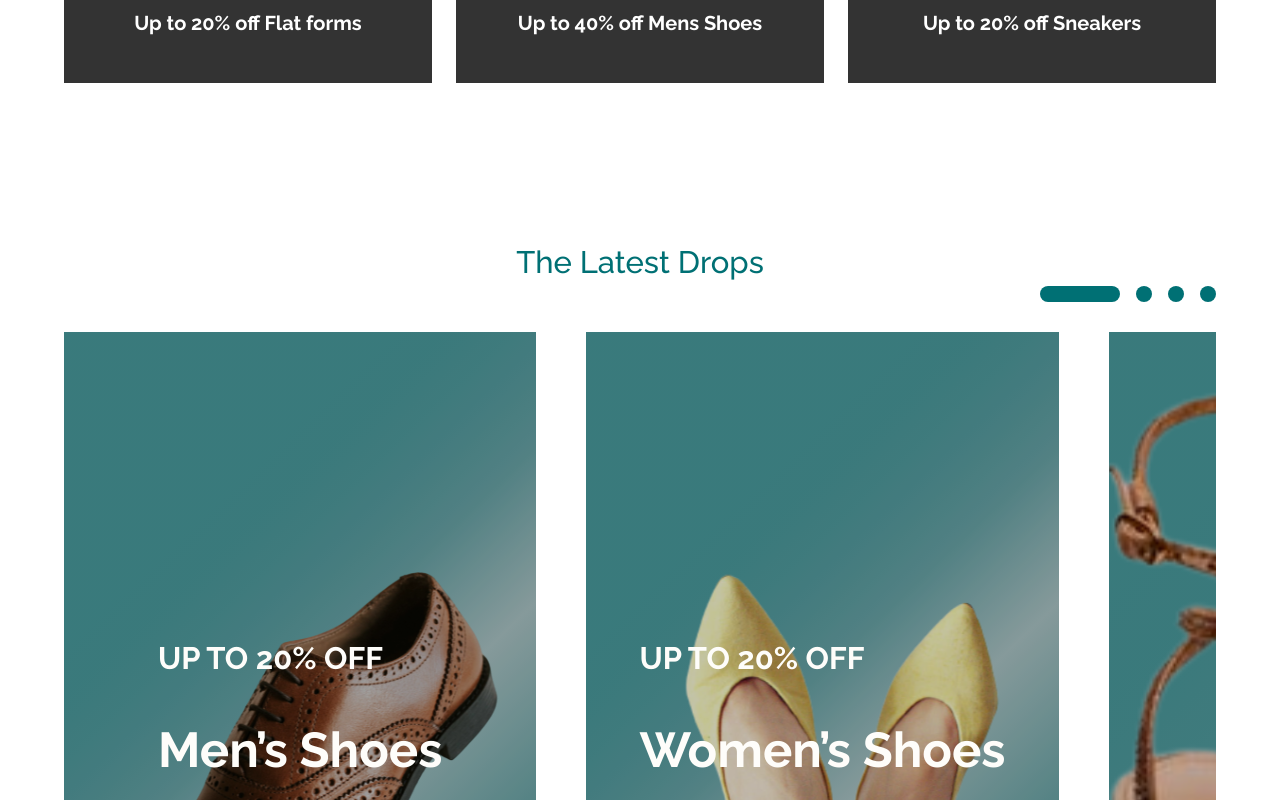
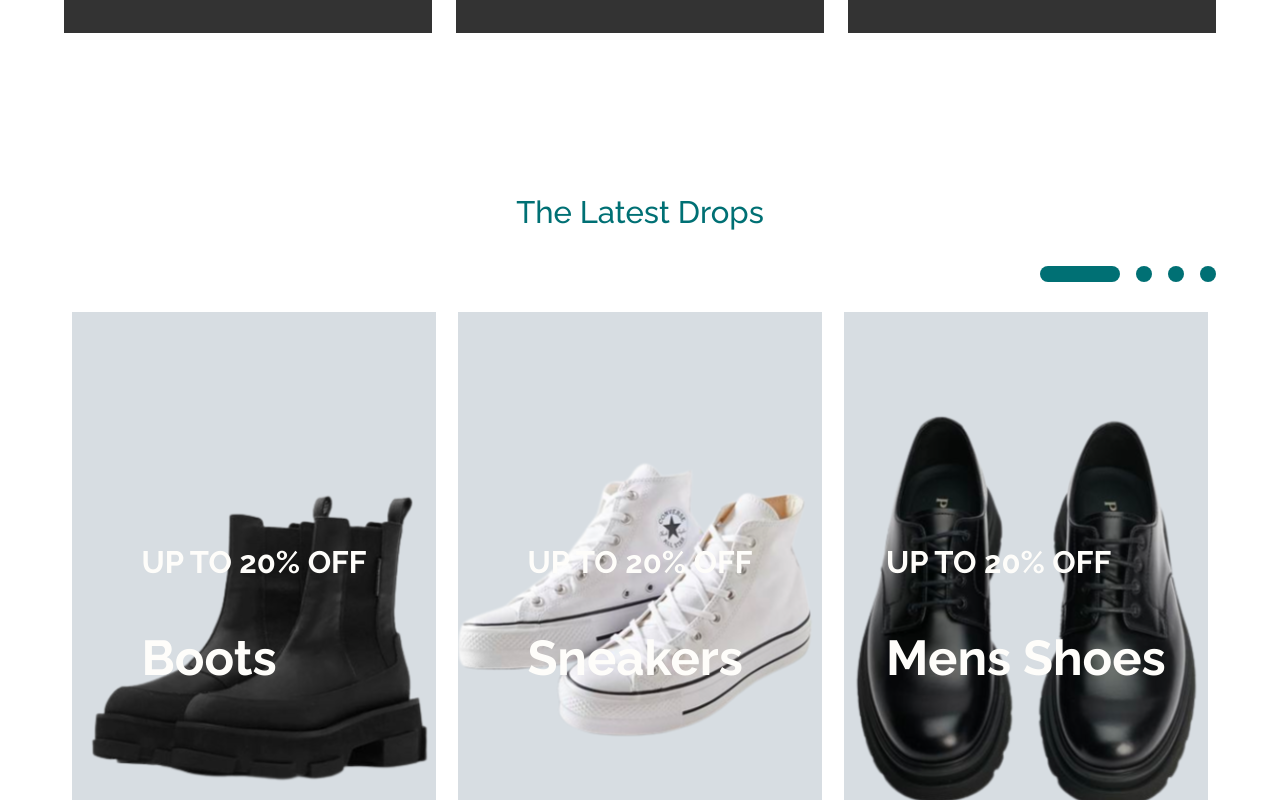
Before and after one commit to KBandipo/Alstride-E-commerce-Website, a React (Vite) app: page /account-home in a window 1280 px wide. Shown: the part 2000-2800 px from the top of the page. Built offline with nearby package versions, Linux system fonts and the light colour scheme.

Commit message:
Update Accountheader file

```diff
--- a/src/Pages/AccountPagedetails/FreeShippingAccount.jsx
+++ b/src/Pages/AccountPagedetails/FreeShippingAccount.jsx
@@ -32,10 +32,10 @@ function FreeShippingAccount() {
       <div className="flex justify-center bg-[#F7E7CE]">
         <div className=" grid w-[95%] sm:grid-cols-[1fr_1fr] ">
           <div className="self-center ">
-            <h4 className="text-[31px] font-medium leading-[40px] text-[#444] ">
+            <h4 className="text-base font-medium text-[#444] sm:text-lg lg:text-[31px] lg:leading-[40px] ">
               Christmas and New Year Sales!
             </h4>
-            <h6 className="mt-[16px] text-[20px] font-normal leading-[24px] text-black ">
+            <h6 className="mt-[16px] text-sm font-normal text-black sm:text-base lg:text-[20px] lg:leading-[24px] ">
               A whopping 40% off on some of our selected shoes! Offer ends in 48
               hours
             </h6>
@@ -43,7 +43,7 @@ function FreeShippingAccount() {
           <div className="flex h-full  justify-between">
             <div className="self-center ">
               <Link to="/sign-in">
-                <button className="cursor-pointer rounded-[4px] bg-[#00666A] bg-[18px] px-[40px] py-[16px] font-medium leading-[24px] text-white">
+                <button className="cursor-pointer rounded-[4px] bg-[#00666A]  px-[20px] py-[10px] text-sm font-medium text-white sm:px-[40px] sm:py-[16px] sm:text-base lg:text-[18px] lg:leading-[24px]">
                   Shop Now
                 </button>
               </Link>
@@ -59,7 +59,7 @@ function FreeShippingAccount() {
         </div>
       </div>
     </>
-  )
+  );
 }
 
 export default FreeShippingAccount
--- a/src/Pages/AccountPagedetails/LastestDropAccount.jsx
+++ b/src/Pages/AccountPagedetails/LastestDropAccount.jsx
@@ -1,4 +1,4 @@
-import React from "react";
+import React, { useState, useEffect } from "react";
 import { Link } from "react-router-dom";
 
 
@@ -9,7 +9,7 @@ function LatestDropAccount() {
       name: "Men’s Shoes",
       image: "/homePageImages/latest-drop-1.svg",
       discount: "UP TO 20% OFF",
-      description: "Shoes for every occasion",
+      description: "For every occasion",
     },
     {
       id: 2,
@@ -27,51 +27,104 @@ function LatestDropAccount() {
     },
     {
       id: 4,
-      name: "Running Shoes",
-      image: "/image/passwordRecoveryImage.svg",
+      name: "Boots",
+      image: "/homePageImages/latest-drop-boots.svg",
       discount: "UP TO 20% OFF",
-      description: "Nice shoe",
+      description: "Built for durability",
     },
+
+    {
+      id: 5,
+      name: "Sneakers",
+      image: "/homePageImages/discount-image-3.svg",
+      discount: "UP TO 20% OFF",
+      description: "Elegance Trek",
+    },
+
+    {
+      id: 6,
+      name: "Mens Shoes",
+      image: "/homePageImages/discount-image-2.svg",
+      discount: "UP TO 20% OFF",
+      description: "Elegance Trek",
+    },
+
+    // {
+    //   id: 7,
+    //   name: "Flat forms",
+    //   image: "/homePageImages/discount-image-1.svg",
+    //   discount: "UP TO 20% OFF",
+    //   description: "Elegance Trek",
+    // },
+
+    // {
+    //   id: 8,
+    //   name: "Sandals",
+    //   image: "/homePageImages/latest-drop-sandals.svg",
+    //   discount: "UP TO 20% OFF",
+    //   description: "Elegance Trek",
+    // },
   ];
+
+  const itemsPerPage = 3;
+  const [currentPage, setCurrentPage] = useState(0);
+
+  const totalPages = Math.ceil(latestShoes.length / itemsPerPage);
+
+  useEffect(() => {
+    // carousel every 4000 milliseconds (4 seconds)
+    const intervalId = setInterval(() => {
+      setCurrentPage((prevPage) => (prevPage + 1) % totalPages);
+    }, 4000);
+
+    // Clear the interval when the component unmounts
+    return () => clearInterval(intervalId);
+  }, [currentPage, totalPages]);
 
   return (
     <>
       <div className="">
-        <h3 className="text-center text-[31px] font-medium leading-[48px] text-[#007074] ">
+        <h3 className="mb-[30px] text-center  text-xl font-medium text-[#007074] sm:text-2xl lg:text-[31px] lg:leading-[48px]">
           The Latest Drops
         </h3>
 
         <div className="flex justify-end">
           <img
             src="/homePageImages/slode-indicator.svg"
-            alt="slode-indicator"
+            alt="slide-indicator"
           />
         </div>
       </div>
-      <div className="mb-[155px] mt-[30px] flex h-[1000px] flex-nowrap space-x-[50px] overflow-hidden">
-        {latestShoes.map((shoe) => (
-          <div key={shoe.id} className="h-[90%] w-[41%] shrink-0">
+      {/* xxxxxxxxxxxxxxxxxxxxxxxxxxxxxxxxxxxxxxxxxxxxxxxxxxxxxxxxxxxxxxxxxxxxxxxxxxxxxx */}
+      {/* Slides */}
+      <div className="relative  mt-[30px] flex flex-col-reverse justify-between sm:flex-row  sm:flex-wrap ">
+        {latestShoes
+          .slice(currentPage * itemsPerPage, (currentPage + 1) * itemsPerPage)
+          .map((shoe) => (
+            <div
+              key={shoe.id}
+              className="mb-[150px] h-[90vh] w-full px-2 sm:mt-0 sm:w-[50%] lg:w-[33%]"
+            >
               {/* Product Image */}
-
               <div
-              className="flex h-[84%] w-auto items-center justify-center bg-cover bg-center bg-no-repeat "
+                className="flex h-[84%] w-auto items-center justify-center bg-cover bg-center bg-no-repeat"
                 style={{ backgroundImage: `url(${shoe.image})` }}
               >
-              <div className="text-[#FEFDFA]  ">
-                <h4 className="mb-[40px] text-[31px] font-bold leading-[40px] ">
+                <div className="text-[#FEFDFA]">
+                  <h4 className="mb-[40px]  text-xl font-bold sm:text-2xl lg:text-[31px] lg:leading-[48px] ">
                     {shoe.discount}
                   </h4>
-                <h2 className="text-[49px] font-bold leading-[64px] ">
+                  <h2 className="text-xl font-bold sm:text-2xl md:text-3xl lg:text-4xl  xl:text-[49px] xl:leading-[64px] ">
                     {shoe.name}
                   </h2>
                 </div>
               </div>
 
-            <div className="mt-[32px] pb-[155px] text-center">
-              <h4 className="mb-[52px] text-[31px] font-bold leading-[40px] text-[#474C50] ">
+              <div className="mb-[155px] mt-[32px] text-center">
+                <h4 className="mb-[52px] text-lg font-bold leading-[40px] text-[#474C50] sm:text-xl md:text-2xl lg:text-3xl xl:text-[31px]">
                   {shoe.description}
                 </h4>
-              <button className="rounded-[5px] border-[1px] border-solid border-black bg-white px-[80px] py-[25px] text-[31px] font-medium leading-[40px] text-[#474C50]">
+                <button className="rounded-[5px] border-[1px] border-solid border-black bg-white px-[30px] py-[15px] text-lg font-medium text-[#474C50] sm:text-xl md:text-2xl lg:px-[80px]  lg:py-[25px] lg:text-3xl xl:text-[31px] xl:leading-[40px]">
                   <Link to="/sign-in">Shop Now</Link>
                 </button>
               </div>
--- a/src/Pages/AccountPagedetails/ShopCollectionAccount.jsx
+++ b/src/Pages/AccountPagedetails/ShopCollectionAccount.jsx
@@ -1,100 +1,92 @@
 import React, { useState } from "react";
-import ProductCard from "../ProductDetailsPage/ProductCard";
+import ProductCardComp from "../../Page/homePageFolder/HomeComponents/ProductCardComp";
 
 function ShopCollectionAccount() {
- //List of products
- const products = [
+  const products = [
     {
       id: 1,
       name: "Next Gen Heel",
       image:
-        "public/homePageImages/women-s-red-high-heel-shoes-formal-fashion (1) 2.svg",
+        "/homePageImages/women-s-red-high-heel-shoes-formal-fashion (1) 2.svg",
       price: 130.0,
       discountPrice: 104.0,
     },
     {
       id: 2,
       name: "Shoebaru Max",
-      image:
-        "public/homePageImages/one-black-sneaker-shoe-isolated-white 2.svg",
+      image: "/homePageImages/one-black-sneaker-shoe-isolated-white 2.svg",
       price: 150.0,
       discountPrice: 120.0,
     },
     {
       id: 3,
       name: "Cloud Stride",
-      image:
-        "public/homePageImages/one-white-sneaker-shoe-isolated-white 2.svg",
+      image: "/homePageImages/one-white-sneaker-shoe-isolated-white 2.svg",
       price: 120.0,
       discountPrice: 96.0,
     },
     {
       id: 4,
       name: "Footsubishi Max",
-      image:
-        "public/homePageImages/one-white-sneaker-shoe-isolated-white (1) 2.svg",
+      image: "/homePageImages/one-white-sneaker-shoe-isolated-white (1) 2.svg",
       price: 130.0,
       discountPrice: 104.0,
     },
     {
       id: 5,
-      name: "Mystic Journey",
-      image: "public/homePageImages/pair-black-classic-men-new 3.svg",
+      name: "Gladiator Pro",
+      image: "/homePageImages/pair-black-classic-men-new 3.svg",
       price: 110.0,
       discountPrice: 88.0,
     },
     {
       id: 6,
-      name: "Eclipse Runner",
-      image: "public/homePageImages/white converse 1.svg",
+      name: "Harmony Hops",
+      image: "/homePageImages/white converse 1.svg",
       price: 140.0,
       discountPrice: 112.0,
     },
     {
       id: 7,
-      name: "Next Gen Heel",
-      image:
-        "public/homePageImages/women-s-red-high-heel-shoes-formal-fashion (1) 2.svg",
-      price: 130.0,
-      discountPrice: 104.0,
-    },
-    {
-      id: 8,
-      name: "Shoebaru Max",
-      image:
-        "public/homePageImages/one-black-sneaker-shoe-isolated-white 2.svg",
+      name: "Infinity Walk",
+      image: "/homePageImages/oswald-elsaboath-infinity-walk.svg",
       price: 150.0,
       discountPrice: 120.0,
     },
     {
+      id: 8,
+      name: "Nova Trek",
+      image: "/homePageImages/Yellow_Shoes.svg",
+      price: 170.0,
+      discountPrice: 136.0,
+    },
+    {
       id: 9,
-      name: "Cloud Stride",
-      image:
-        "public/homePageImages/one-white-sneaker-shoe-isolated-white 2.svg",
-      price: 120.0,
-      discountPrice: 96.0,
+      name: "Mystic Journey",
+      image: "/homePageImages/dress_shoes.svg",
+      price: 150.0,
+      discountPrice: 120.0,
     },
     {
       id: 10,
-      name: "Footsubishi Max",
-      image:
-        "public/homePageImages/one-white-sneaker-shoe-isolated-white (1) 2.svg",
-      price: 130.0,
-      discountPrice: 104.0,
+      name: "Urban Pulse",
+      image: "/homePageImages/Black_Boots.svg",
+      price: 180.0,
+      discountPrice: 144.0,
     },
     {
       id: 11,
-      name: "Mystic Journey",
-      image: "public/homePageImages/pair-black-classic-men-new 3.svg",
-      price: 110.0,
-      discountPrice: 88.0,
+      name: "Eclipse Runner",
+      image: "/homePageImages/Sandles_2.svg",
+      price: 160.0,
+      discountPrice: 128.0,
     },
     {
       id: 12,
-      name: "Eclipse Runner",
-      image: "public/homePageImages/white converse 1.svg",
-      price: 140.0,
-      discountPrice: 112.0,
+      name: "Elemental Gait",
+      image: "/homePageImages/Golden_heels.svg",
+      price: 200.0,
+      discountPrice: 160.0,
     },
   ];
 
@@ -134,13 +126,13 @@ function ShopCollectionAccount() {
   const [selectedSize, setSelectedSize] = useState("");
 
   return (
-    <div className="">
-      <h3 className="text-center text-[31px] font-medium leading-[48px] text-[#007074] ">
+    <div className=" box-border ">
+      <h3 className="py-[100px] text-center text-[31px] font-medium leading-[48px] text-[#007074] ">
         Shop our Collection
       </h3>
       <div className="flex flex-col-reverse justify-between bg-[#F6F8F9]  md:flex-row">
         {/* Sidebar on the left */}
-        <div className="w-full p-4 md:w-[28%]">
+        <div className="w-full p-4  md:w-[28%] ">
           {/* Categories section on the right */}
           <div className="">
             <h2 className="mb-4 text-xl font-semibold">Categories</h2>
@@ -288,11 +280,14 @@ function ShopCollectionAccount() {
         </div>
 
         {/* Product Cards on the right */}
-        <div className="w-full p-4 sm:w-[69%]">
-          <div className="grid grid-cols-1 gap-y-[68px] sm:grid-cols-[1fr_1fr] sm:gap-x-[14%]">
+        <div className="w-full self-stretch p-4 md:w-[60%]">
+          <div className="flex flex-wrap justify-between ">
             {visibleProducts.map((product) => (
-              <div key={product.id} className="w-full">
-                <ProductCard
+              <div
+                key={product.id}
+                className="mb-4 w-full p-2 sm:w-1/2 md:w-1/2 lg:w-1/2 xl:w-1/2"
+              >
+                <ProductCardComp
                   id={product.id}
                   name={product.name}
                   image={product.image}
@@ -327,6 +322,7 @@ function ShopCollectionAccount() {
         </button>
       </div>
     </div>
-    );
+  );
 }
+
 export default ShopCollectionAccount
```
Also changed, not shown: src/Pages/AccountPagedetails/AccountHeader.jsx (+8 -19 lines). Lines whose indentation alone changed are shown as unchanged.
